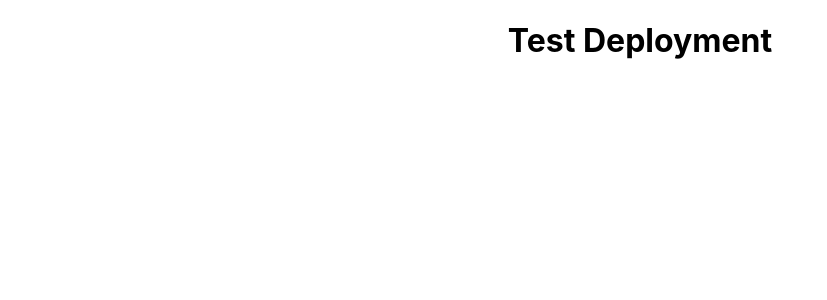
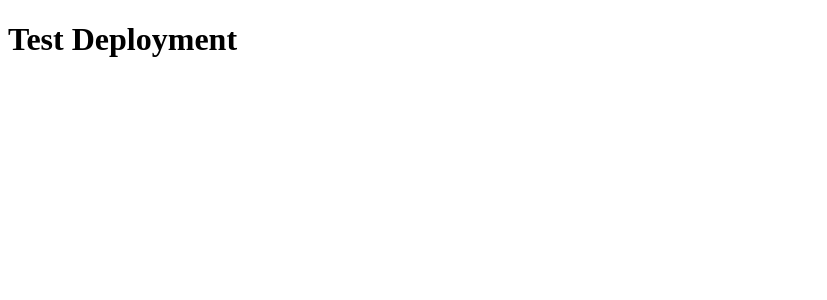
Before and after one commit to UsefSalim/client-e-comm, a React (Create React App) app: page / in a window 1280 px wide. Shown: the top 300 px of the page, without its empty margins (0-827 px from the left). Built offline with nearby package versions, Linux system fonts and the light colour scheme.

Commit message:
refactoring files

```diff
--- a/src/App.css
+++ /dev/null
@@ -1,38 +0,0 @@
-.App {
-  text-align: center;
-}
-
-.App-logo {
-  height: 40vmin;
-  pointer-events: none;
-}
-
-@media (prefers-reduced-motion: no-preference) {
-  .App-logo {
-    animation: App-logo-spin infinite 20s linear;
-  }
-}
-
-.App-header {
-  background-color: #282c34;
-  min-height: 100vh;
-  display: flex;
-  flex-direction: column;
-  align-items: center;
-  justify-content: center;
-  font-size: calc(10px + 2vmin);
-  color: white;
-}
-
-.App-link {
-  color: #61dafb;
-}
-
-@keyframes App-logo-spin {
-  from {
-    transform: rotate(0deg);
-  }
-  to {
-    transform: rotate(360deg);
-  }
-}
--- a/src/App.js
+++ b/src/App.js
@@ -1,6 +1,3 @@
-import logo from './logo.svg';
-import './App.css';
-
 function App() {
   return (
     <div className="App">
--- a/src/index.css
+++ /dev/null
@@ -1,13 +0,0 @@
-body {
-  margin: 0;
-  font-family: -apple-system, BlinkMacSystemFont, 'Segoe UI', 'Roboto', 'Oxygen',
-    'Ubuntu', 'Cantarell', 'Fira Sans', 'Droid Sans', 'Helvetica Neue',
-    sans-serif;
-  -webkit-font-smoothing: antialiased;
-  -moz-osx-font-smoothing: grayscale;
-}
-
-code {
-  font-family: source-code-pro, Menlo, Monaco, Consolas, 'Courier New',
-    monospace;
-}
--- a/src/index.js
+++ b/src/index.js
@@ -1,6 +1,5 @@
 import React from 'react';
 import ReactDOM from 'react-dom';
-import './index.css';
 import App from './App';
 import reportWebVitals from './reportWebVitals';
 
```
Also changed, not shown: src/logo.svg (deleted), 1 other file (tests, documents, lock files or other folders).
